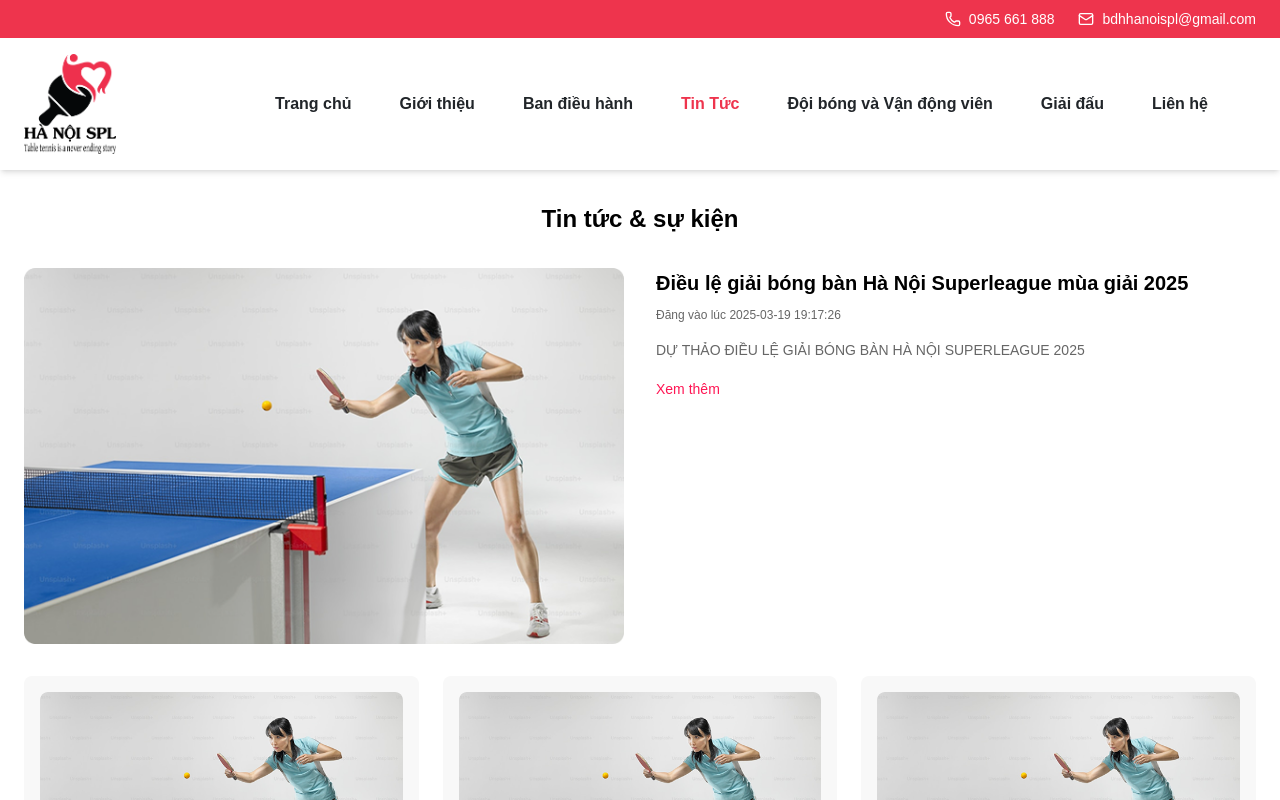
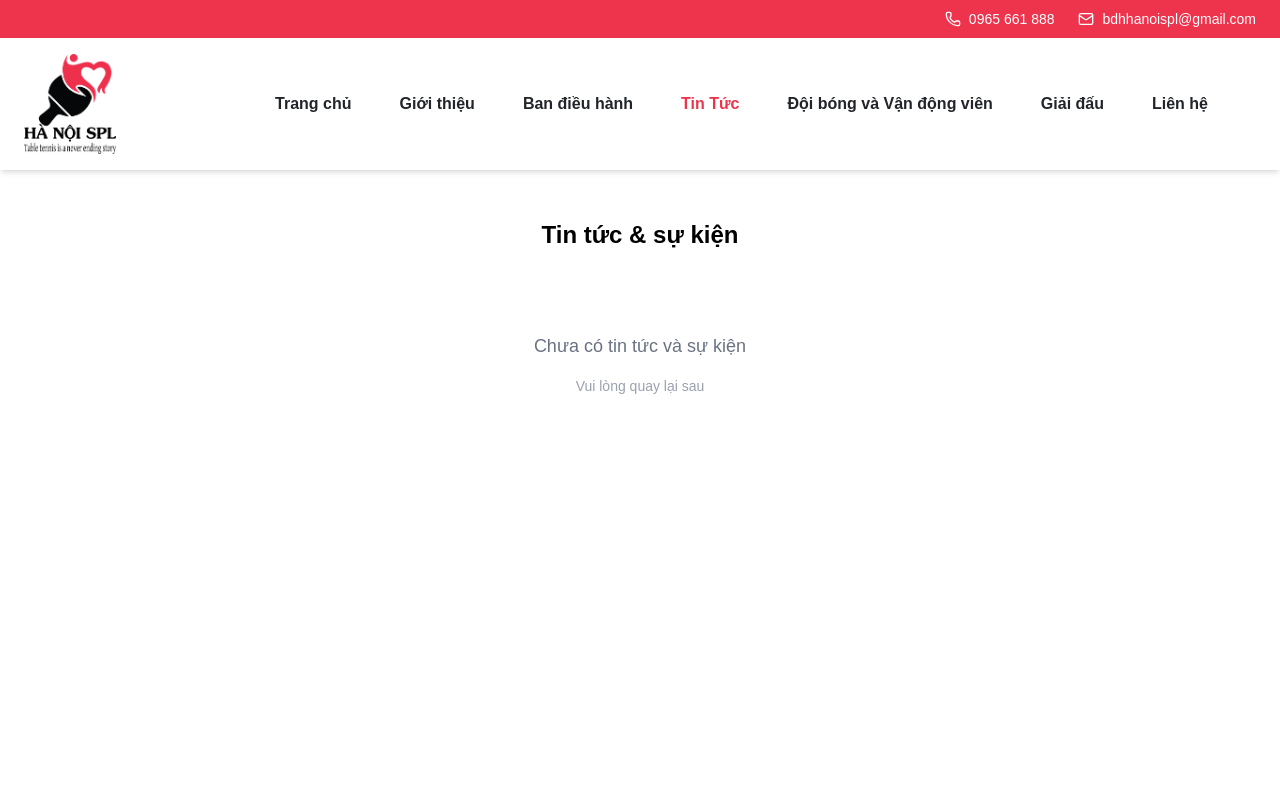
Before and after one commit to nguyentiennghiep/bongban-superlg, a Next.js app: page /news in a window 1280 px wide. Shown: the top 800 px of the page. Built offline with nearby package versions, Linux system fonts and the light colour scheme.

Commit message:
xoá mockdata của trang tin tức

```diff
--- a/src/app/news/[id]/page.tsx
+++ b/src/app/news/[id]/page.tsx
@@ -12,6 +12,19 @@ import Image from "next/image";
 export default function NewsDetailPage() {
   return (
     <div className="container mx-auto px-4 sm:px-6 py-8 sm:py-12">
+      <div className="max-w-4xl mx-auto">
+        <div className="bg-white rounded-lg overflow-hidden">
+          <div className="relative h-[250px] sm:h-[400px]">
+            <div className="w-full h-full bg-gray-200 animate-pulse"></div>
+          </div>
+          <div className="p-6 sm:p-8">
+            <div className="h-8 bg-gray-200 rounded animate-pulse mb-4"></div>
+            <div className="h-4 bg-gray-200 rounded animate-pulse mb-2"></div>
+            <div className="h-4 bg-gray-200 rounded animate-pulse mb-2"></div>
+            <div className="h-4 bg-gray-200 rounded animate-pulse w-1/3"></div>
+          </div>
+        </div>
+      </div>
       <h1 className="text-2xl sm:text-3xl font-bold mb-6 sm:mb-8">
         Chi tiết tin tức
       </h1>
--- a/src/app/news/page.tsx
+++ b/src/app/news/page.tsx
@@ -1,144 +1,52 @@
 "use client";
 
-import Link from "next/link";
-import NewsItem from "../components/NewsItem";
-
-const newsData = [
-  {
-    id: 1,
-    image: "/images/news-1.jpg",
-    title: "Điều lệ giải bóng bàn Hà Nội Superleague mùa giải 2025",
-    date: "Đăng vào lúc 2025-03-19 19:17:26",
-    description: "DỰ THẢO ĐIỀU LỆ GIẢI BÓNG BÀN HÀ NỘI SUPERLEAGUE 2025",
-  },
-  {
-    id: 2,
-    image: "/images/news-2.jpg",
-    title: "Điều lệ giải bóng bàn Hà Nội Superleague mùa giải 2025",
-    date: "Đăng vào lúc 2025-03-19 19:17:26",
-    description: "DỰ THẢO ĐIỀU LỆ GIẢI BÓNG BÀN HÀ NỘI SUPERLEAGUE 2025",
-  },
-  {
-    id: 3,
-    image: "/images/news-3.jpg",
-    title: "Điều lệ giải bóng bàn Hà Nội Superleague mùa giải 2025",
-    date: "Đăng vào lúc 2025-03-19 19:17:26",
-    description: "DỰ THẢO ĐIỀU LỆ GIẢI BÓNG BÀN HÀ NỘI SUPERLEAGUE 2025",
-  },
-  {
-    id: 4,
-    image: "/images/news-4.jpg",
-    title: "Điều lệ giải bóng bàn Hà Nội Superleague mùa giải 2025",
-    date: "Đăng vào lúc 2025-03-19 19:17:26",
-    description: "DỰ THẢO ĐIỀU LỆ GIẢI BÓNG BÀN HÀ NỘI SUPERLEAGUE 2025",
-  },
-  {
-    id: 5,
-    image: "/images/news-2.jpg",
-    title: "Điều lệ giải bóng bàn Hà Nội Superleague mùa giải 2025",
-    date: "Đăng vào lúc 2025-03-19 19:17:26",
-    description: "DỰ THẢO ĐIỀU LỆ GIẢI BÓNG BÀN HÀ NỘI SUPERLEAGUE 2025",
-  },
-  {
-    id: 6,
-    image: "/images/news-3.jpg",
-    title: "Điều lệ giải bóng bàn Hà Nội Superleague mùa giải 2025",
-    date: "Đăng vào lúc 2025-03-19 19:17:26",
-    description: "DỰ THẢO ĐIỀU LỆ GIẢI BÓNG BÀN HÀ NỘI SUPERLEAGUE 2025",
-  },
-  {
-    id: 7,
-    image: "/images/news-4.jpg",
-    title: "Điều lệ giải bóng bàn Hà Nội Superleague mùa giải 2025",
-    date: "Đăng vào lúc 2025-03-19 19:17:26",
-    description: "DỰ THẢO ĐIỀU LỆ GIẢI BÓNG BÀN HÀ NỘI SUPERLEAGUE 2025",
-  },
-];
+import { useState, useEffect } from "react";
 
 export default function NewsPage() {
+  const [isLoading, setIsLoading] = useState(true);
+
+  useEffect(() => {
+    // TODO: Fetch news data from API
+    setIsLoading(false);
+  }, []);
+
+  if (isLoading) {
+    return (
+      <main className="bg-white min-h-screen">
+        <div className="container mx-auto px-4 sm:px-6 py-8 sm:py-12">
+          <div className="grid grid-cols-1 md:grid-cols-2 lg:grid-cols-3 gap-6 sm:gap-8">
+            {[1, 2, 3, 4, 5, 6].map((index) => (
+              <div key={index} className="bg-white rounded-lg overflow-hidden">
+                <div className="relative h-[200px]">
+                  <div className="w-full h-full bg-gray-200 animate-pulse"></div>
+                </div>
+                <div className="p-4 sm:p-6">
+                  <div className="h-6 bg-gray-200 rounded animate-pulse mb-4"></div>
+                  <div className="h-4 bg-gray-200 rounded animate-pulse mb-2"></div>
+                  <div className="h-4 bg-gray-200 rounded animate-pulse mb-2"></div>
+                  <div className="h-4 bg-gray-200 rounded animate-pulse w-1/3"></div>
+                </div>
+              </div>
+            ))}
+          </div>
+        </div>
+      </main>
+    );
+  }
+
   return (
     <main className="bg-white min-h-screen">
-      <div className="container mx-auto px-4 sm:px-6 py-6 sm:py-8">
-        {/* Page Title */}
+      <div className="container mx-auto px-4 sm:px-6 py-8 sm:py-12">
         <h1 className="text-xl sm:text-[24px] font-[600] text-black text-center mb-6 sm:mb-8">
           Tin tức & sự kiện
         </h1>
-
-        {/* Featured News */}
-        <div className="mb-6 sm:mb-8">
-          <NewsItem {...newsData[0]} featured />
-        </div>
-
-        {/* News List */}
-        <div className="grid grid-cols-1 sm:grid-cols-2 lg:grid-cols-3 gap-4 sm:gap-6">
-          {newsData.slice(1).map((news) => (
-            <NewsItem key={news.id} {...news} />
-          ))}
-        </div>
-
-        {/* Pagination */}
-        <div className="flex justify-center items-center mt-6 sm:mt-8 gap-2">
-          <Link
-            href="/news?page=1"
-            className="w-7 h-7 sm:w-8 sm:h-8 flex items-center justify-center rounded border border-[#DFDFDF] text-[#666666] hover:border-[#FF1654] hover:text-[#FF1654]"
-          >
-            <div className="w-4 h-4 sm:w-5 sm:h-5">
-              <svg viewBox="0 0 16 16" fill="none">
-                <path
-                  d="M9.99998 13.2799L5.65331 8.93324C5.13998 8.41991 5.13998 7.57991 5.65331 7.06657L9.99998 2.71991"
-                  stroke="currentColor"
-                  strokeWidth="1.5"
-                  strokeMiterlimit="10"
-                  strokeLinecap="round"
-                  strokeLinejoin="round"
-                />
-              </svg>
-            </div>
-          </Link>
-          <Link
-            href="/news?page=1"
-            className="w-7 h-7 sm:w-8 sm:h-8 flex items-center justify-center rounded bg-[#FF1654] text-white text-sm sm:text-base"
-          >
-            1
-          </Link>
-          <Link
-            href="/news?page=2"
-            className="w-7 h-7 sm:w-8 sm:h-8 flex items-center justify-center rounded border border-[#DFDFDF] text-[#666666] hover:border-[#FF1654] hover:text-[#FF1654] text-sm sm:text-base"
-          >
-            2
-          </Link>
-          <Link
-            href="/news?page=3"
-            className="w-7 h-7 sm:w-8 sm:h-8 flex items-center justify-center rounded border border-[#DFDFDF] text-[#666666] hover:border-[#FF1654] hover:text-[#FF1654] text-sm sm:text-base"
-          >
-            3
-          </Link>
-          <span className="w-7 h-7 sm:w-8 sm:h-8 flex items-center justify-center text-[#666666] text-sm sm:text-base">
-            ...
-          </span>
-          <Link
-            href="/news?page=10"
-            className="w-7 h-7 sm:w-8 sm:h-8 flex items-center justify-center rounded border border-[#DFDFDF] text-[#666666] hover:border-[#FF1654] hover:text-[#FF1654] text-sm sm:text-base"
-          >
-            10
-          </Link>
-          <Link
-            href="/news?page=2"
-            className="w-7 h-7 sm:w-8 sm:h-8 flex items-center justify-center rounded border border-[#DFDFDF] text-[#666666] hover:border-[#FF1654] hover:text-[#FF1654]"
-          >
-            <div className="w-4 h-4 sm:w-5 sm:h-5">
-              <svg viewBox="0 0 16 16" fill="none">
-                <path
-                  d="M6 13.2799L10.3467 8.93324C10.86 8.41991 10.86 7.57991 10.3467 7.06657L6 2.71991"
-                  stroke="currentColor"
-                  strokeWidth="1.5"
-                  strokeMiterlimit="10"
-                  strokeLinecap="round"
-                  strokeLinejoin="round"
-                />
-              </svg>
-            </div>
-          </Link>
+        <div className="flex flex-col items-center justify-center py-12">
+          <div className="text-center">
+            <p className="text-gray-500 text-lg mb-4">
+              Chưa có tin tức và sự kiện
+            </p>
+            <p className="text-gray-400 text-sm">Vui lòng quay lại sau</p>
+          </div>
         </div>
       </div>
     </main>
--- a/src/app/page.tsx
+++ b/src/app/page.tsx
@@ -73,54 +73,28 @@ export default function HomePage() {
           {/* Featured News */}
           <div className="space-y-4">
             <div className="relative h-[250px] sm:h-[400px] rounded-lg overflow-hidden group">
-              <Link href="/news/1">
-                <Image
-                  src="/images/news-1.jpg"
-                  alt="Điều lệ giải bóng bàn"
-                  fill
-                  className="object-cover transition-transform group-hover:scale-105"
-                />
-              </Link>
+              <div className="w-full h-full bg-gray-200 animate-pulse"></div>
             </div>
             <div className="bg-white rounded-lg p-4 sm:p-6">
-              <h3 className="text-lg sm:text-xl font-semibold mb-2 text-black">
-                Điều lệ giải bóng bàn Hà Nội Superleague mùa giải 2025
-              </h3>
-              <p className="text-sm text-gray-600">
-                DỰ THẢO ĐIỀU LỆ GIẢI BÓNG BÀN HÀ NỘI SUPERLEAGUE 2025
-              </p>
-              <p className="text-sm text-gray-500 mt-2">
-                Đăng vào lúc 2025-03-19 19:17:26
-              </p>
-              <span className="inline-block mt-3 text-[#00A3FF] hover:underline">
-                Xem thêm
-              </span>
+              <div className="h-6 bg-gray-200 rounded animate-pulse mb-2"></div>
+              <div className="h-4 bg-gray-200 rounded animate-pulse mb-2"></div>
+              <div className="h-4 bg-gray-200 rounded animate-pulse w-1/3"></div>
             </div>
           </div>
 
           {/* News List */}
           <div className="space-y-4">
             {[1, 2, 3].map((item) => (
-              <Link
+              <div
                 key={item}
-                href={`/news/${item}`}
-                className="block bg-[#F3F3F3] rounded-lg overflow-hidden hover:bg-gray-100 transition-colors"
+                className="block bg-[#F3F3F3] rounded-lg overflow-hidden"
               >
                 <div className="p-4 sm:p-6">
-                  <h3 className="text-lg sm:text-xl font-semibold mb-2 text-black">
-                    Điều lệ giải bóng bàn Hà Nội Superleague mùa giải 2025
-                  </h3>
-                  <p className="text-sm text-gray-600">
-                    DỰ THẢO ĐIỀU LỆ GIẢI BÓNG BÀN HÀ NỘI SUPERLEAGUE 2025
-                  </p>
-                  <p className="text-sm text-gray-500 mt-2">
-                    Đăng vào lúc 2025-03-19 19:17:26
-                  </p>
-                  <span className="inline-block mt-3 text-[#00A3FF] hover:underline">
-                    Xem thêm
-                  </span>
+                  <div className="h-6 bg-gray-200 rounded animate-pulse mb-2"></div>
+                  <div className="h-4 bg-gray-200 rounded animate-pulse mb-2"></div>
+                  <div className="h-4 bg-gray-200 rounded animate-pulse w-1/3"></div>
                 </div>
-              </Link>
+              </div>
             ))}
           </div>
         </div>
```
